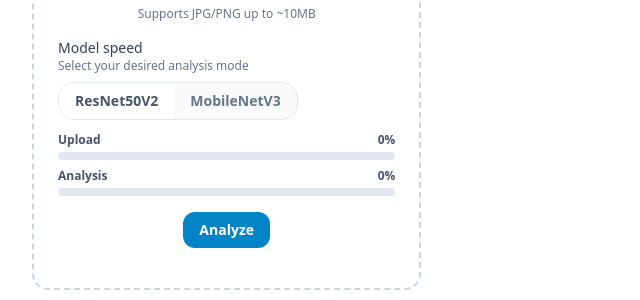
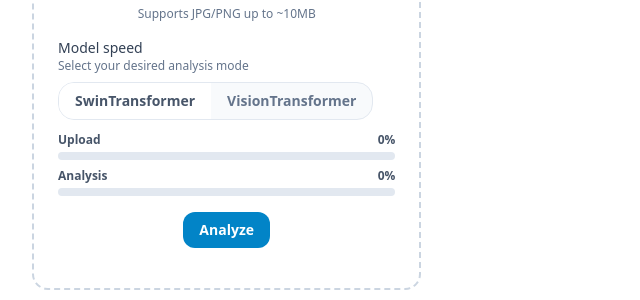
Before and after one commit to WEAKYEON/soybeanAI, a Flask app: page / in a window 1280 px wide. Shown: the part 2177-2477 px from the top of the page, without its empty margins (0-640 px from the left). Run offline with Flask 3, Linux system fonts and the light colour scheme; some libraries are stand-ins or nearby versions.

Commit message:
Update templates/index.html

```diff
--- a/templates/index.html
+++ b/templates/index.html
@@ -354,11 +354,11 @@
                   role="group" aria-label="Model speed selector">
                   <button type="button" data-mode="fast"
                     class="mode-btn px-4 py-2 text-sm font-semibold text-slate-600 dark:text-slate-200 bg-white dark:bg-slate-800 focus:outline-none focus-visible:ring-2 focus-visible:ring-sky-500">
-                    ResNet50V2
+                    SwinTransformer
                   </button>
                   <button type="button" data-mode="slow"
                     class="mode-btn px-4 py-2 text-sm font-semibold text-slate-500 dark:text-slate-400 hover:text-slate-700 dark:hover:text-slate-200 focus:outline-none focus-visible:ring-2 focus-visible:ring-sky-500">
-                    MobileNetV3
+                    VisionTransformer
                   </button>
                 </div>
                 <input type="hidden" id="modelModeInput" name="mode" value="fast" />
```
